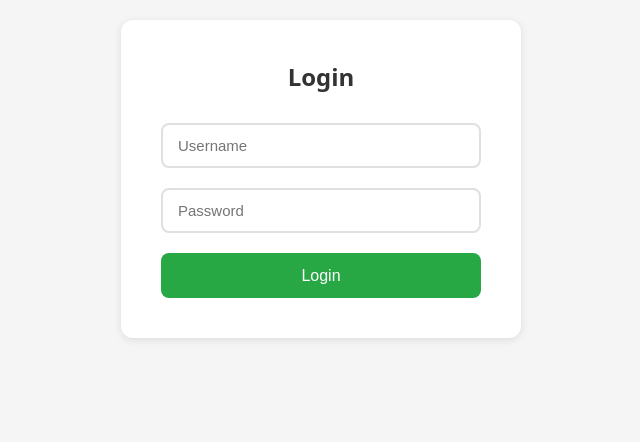
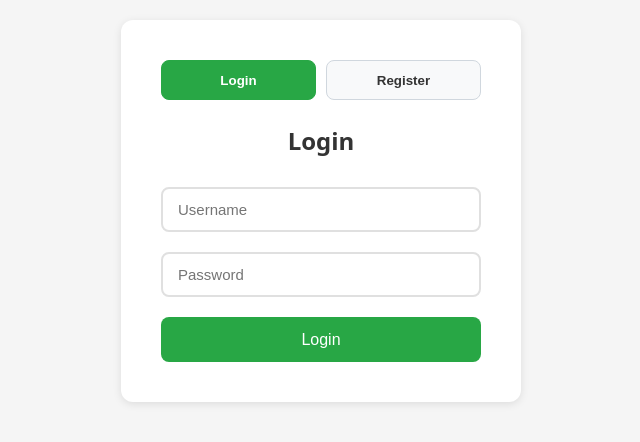
Before and after one commit to shubham0333/taskmanager, a React (Vite) app in the folder frontend/: page / in a window 1280 px wide. Shown: the part 150-592 px from the top of the page, without its empty margins (319-959 px from the left). Built offline with nearby package versions, Linux system fonts and the light colour scheme.

Commit message:
Fix production API URL

```diff
--- a/frontend/src/App.css
+++ b/frontend/src/App.css
@@ -126,6 +126,29 @@ input:focus {
   box-shadow: 0 2px 8px rgba(0, 0, 0, 0.1);
 }
 
+.auth-toggle {
+  display: flex;
+  gap: 10px;
+  margin-bottom: 24px;
+}
+
+.auth-toggle button {
+  flex: 1;
+  height: 40px;
+  border: 1px solid #d0d7de;
+  border-radius: 8px;
+  background: #f8f9fa;
+  color: #333;
+  cursor: pointer;
+  font-weight: 600;
+}
+
+.auth-toggle button.active {
+  background: #28a745;
+  color: white;
+  border-color: #28a745;
+}
+
 .login-form h2 {
   text-align: center;
   margin-bottom: 30px;
@@ -138,7 +161,7 @@ input:focus {
   border-radius: 8px;
 }
 
-.login-form button {
+.login-form button[type='submit'] {
   width: 100%;
   height: 45px;
   background: #28a745;
@@ -151,8 +174,13 @@ input:focus {
   transition: background 0.3s;
 }
 
-.login-form button:hover {
+.login-form button[type='submit']:hover {
   background: #218838;
+}
+
+.login-form button[type='submit']:disabled {
+  opacity: 0.7;
+  cursor: not-allowed;
 }
 
 .navbar {
--- a/frontend/src/components/Login.jsx
+++ b/frontend/src/components/Login.jsx
@@ -1,43 +1,82 @@
 import React, { useState } from 'react'
 import { ENDPOINTS, instance } from './api'
-import {useNavigate} from 'react-router-dom'
+import { useNavigate } from 'react-router-dom'
+import { toast } from 'react-toastify'
 
 const Login = () => {
-    const [username, setUsername] = useState("")
-    const [password, setPassword] = useState("")
-    const navigate =useNavigate()
+    const [username, setUsername] = useState('')
+    const [password, setPassword] = useState('')
+    const [isRegister, setIsRegister] = useState(false)
+    const [loading, setLoading] = useState(false)
+    const navigate = useNavigate()
 
-    const handleOnSubmit=async(e)=>{
+    const handleSubmit = async (e) => {
         e.preventDefault()
-        await instance.post(ENDPOINTS.LOGIN(),{username,password})
-        .then(res => {
-             console.log(res.data);
-             localStorage.setItem("token", res.data.access_token);
-             navigate("/tasks");
-})
+        setLoading(true)
 
+        try {
+            const endpoint = isRegister ? '/users/register' : ENDPOINTS.LOGIN()
+            const response = await instance.post(endpoint, { username, password })
+
+            if (isRegister) {
+                toast.success('Registration successful. Please login now.')
+                setIsRegister(false)
+                setPassword('')
+            } else {
+                localStorage.setItem('token', response.data.access_token)
+                toast.success('Login successful')
+                navigate('/tasks')
+            }
+        } catch (err) {
+            const message = err?.response?.data?.detail || err?.response?.data?.message || 'Request failed'
+            toast.error(message)
+        } finally {
+            setLoading(false)
+        }
     }
 
     return (
-        <>
         <div className='container'>
-                <form onSubmit={handleOnSubmit} className='login-form'>
-                    <h2>Login</h2>
-                    <input type="text"
+            <form onSubmit={handleSubmit} className='login-form'>
+                <div className='auth-toggle'>
+                    <button
+                        type='button'
+                        className={!isRegister ? 'active' : ''}
+                        onClick={() => setIsRegister(false)}
+                    >
+                        Login
+                    </button>
+                    <button
+                        type='button'
+                        className={isRegister ? 'active' : ''}
+                        onClick={() => setIsRegister(true)}
+                    >
+                        Register
+                    </button>
+                </div>
+
+                <h2>{isRegister ? 'Register' : 'Login'}</h2>
+
+                <input
+                    type='text'
                     value={username}
                     onChange={(e) => setUsername(e.target.value)}
-                        placeholder='Username'>
-                        </input>
-                    <input type="password"
+                    placeholder='Username'
+                    required
+                />
+                <input
+                    type='password'
                     value={password}
-                        onChange={(e)=>setPassword(e.target.value)}
-                        placeholder='Password'>
+                    onChange={(e) => setPassword(e.target.value)}
+                    placeholder='Password'
+                    required
+                />
 
-                        </input>
-                    <button>Login</button>
+                <button type='submit' disabled={loading}>
+                    {loading ? 'Please wait...' : isRegister ? 'Register' : 'Login'}
+                </button>
             </form>
         </div>
-        </>
     )
 }
 
```
Lines whose indentation alone changed are shown as unchanged.
